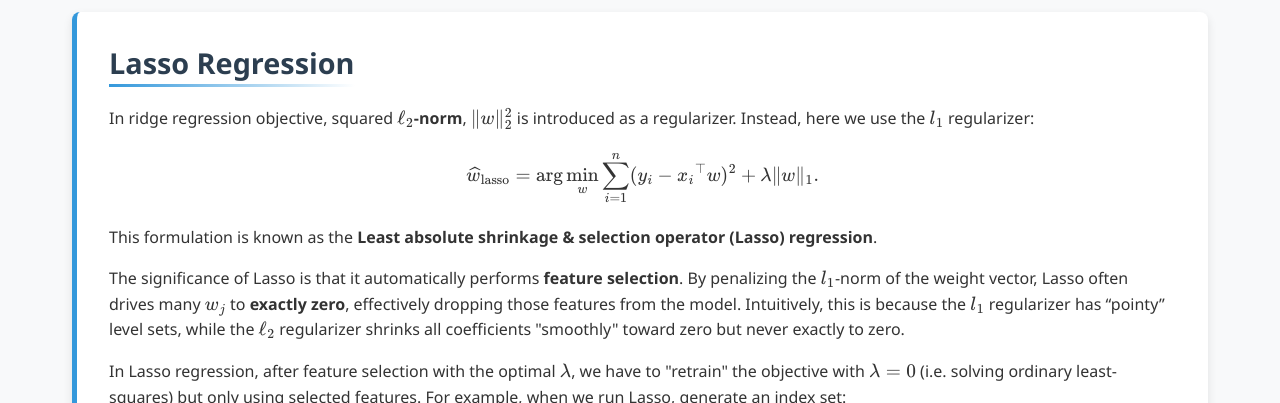
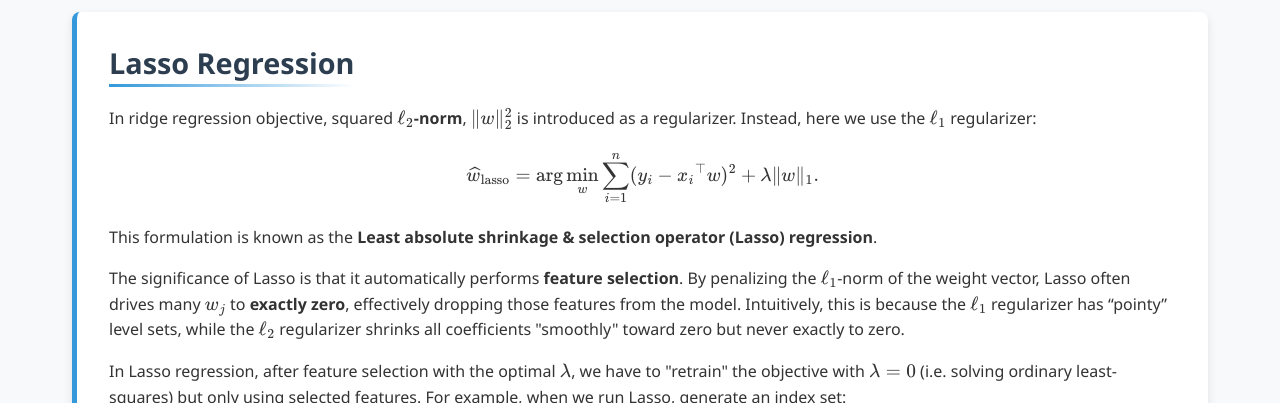
Before and after one commit to Yusukey01/yusukey01.github.io, a Jekyll site: the page built from Mathematics/Machine_learning/regression.html, in a window 1280 px wide and 900 px high, scrolled down 7990 px. Shown: the part 157-560 px from the top of the window. Built offline with Jekyll 4.4.1, drawn with Linux system fonts in a browser that asks for light colours.

```diff
--- a/Mathematics/Machine_learning/regression.html
+++ b/Mathematics/Machine_learning/regression.html
@@ -233,7 +233,7 @@ uses_python: false
                 <h2>Lasso Regression</h2>
                 <p>
                     In ridge regression objective, squared <strong>\(\ell_2\)-norm</strong>, \( \| w \|_2^2 \) is introduced as a
-                    regularizer. Instead, here we use the \(l_1\) regularizer:
+                    regularizer. Instead, here we use the \(\ell_1\) regularizer:
                     \[
                     \widehat{w}_{\text{lasso}} = \arg \min_w \sum_{i=1}^n (y_i - {x_i}^\top w)^2 + \lambda \|w\|_1.
                     \]
@@ -241,8 +241,8 @@ uses_python: false
                 </p>
                 <p>
                     The significance of Lasso is that it automatically performs <strong>feature selection</strong>. By penalizing the
-                    \(l_1\)-norm of the weight vector, Lasso often drives many \(w_j\) to <strong>exactly zero</strong>, effectively
-                    dropping those features from the model. Intuitively, this is because the \(l_1\) regularizer has “pointy” level sets,
+                    \(\ell_1\)-norm of the weight vector, Lasso often drives many \(w_j\) to <strong>exactly zero</strong>, effectively
+                    dropping those features from the model. Intuitively, this is because the \(\ell_1\) regularizer has “pointy” level sets,
                     while the \(\ell_2\) regularizer shrinks all coefficients "smoothly" toward zero but never exactly to zero.
                 </p>
                 <p>
```
